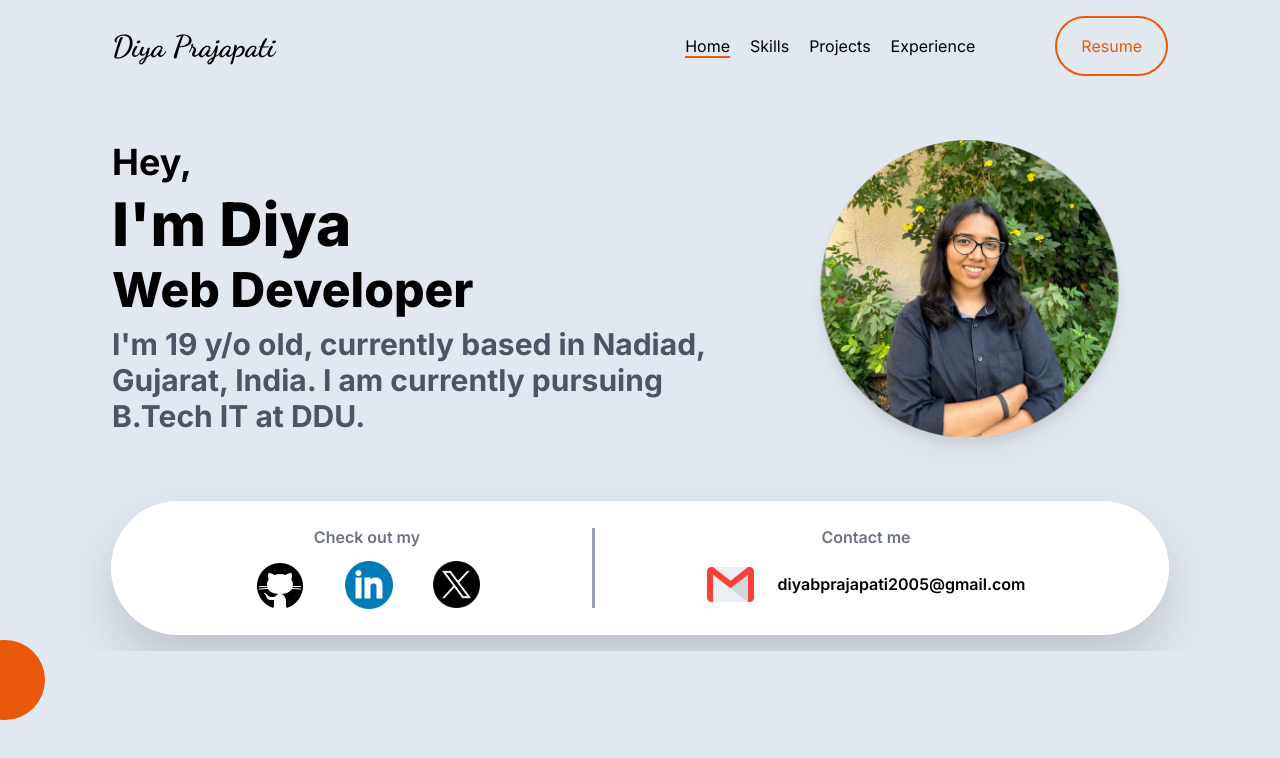
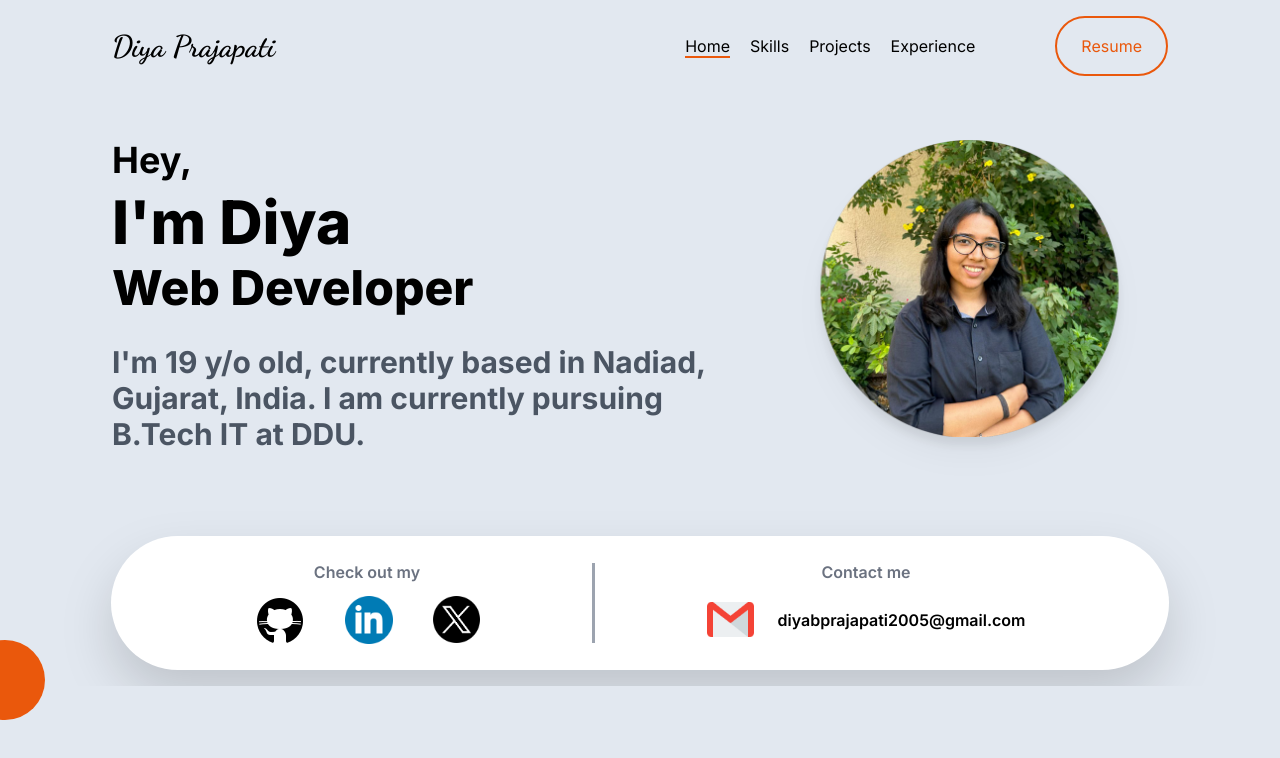
Before and after one commit to diyaprajapati/Portfolio, a React (Vite) app: page / in a window 1280 px wide. Shown: the top 758 px of the page. Built offline with nearby package versions, Linux system fonts and the light colour scheme.

Commit message:
feat:modify css of home

```diff
--- a/src/home/Body.jsx
+++ b/src/home/Body.jsx
@@ -15,7 +15,7 @@ export default function Body() {
             <div className='text-5xl font-extrabold'>
                 Web Developer
             </div>
-            <div className='text-3xl font-bold text-gray-600'>
+            <div className='text-3xl font-bold text-gray-600 my-5'>
             I'm 19 y/o old, currently based in Nadiad, Gujarat, India. I am currently pursuing B.Tech IT at DDU.
             </div>
         </div>
```
